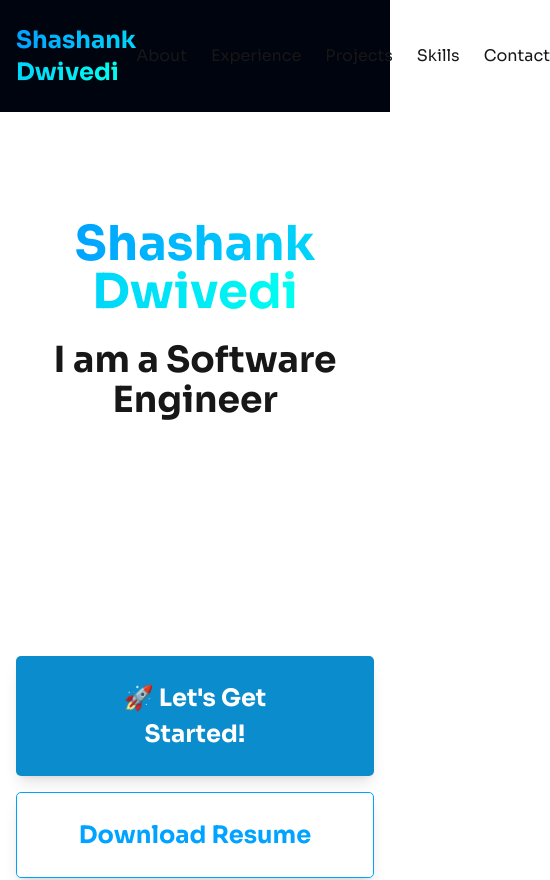
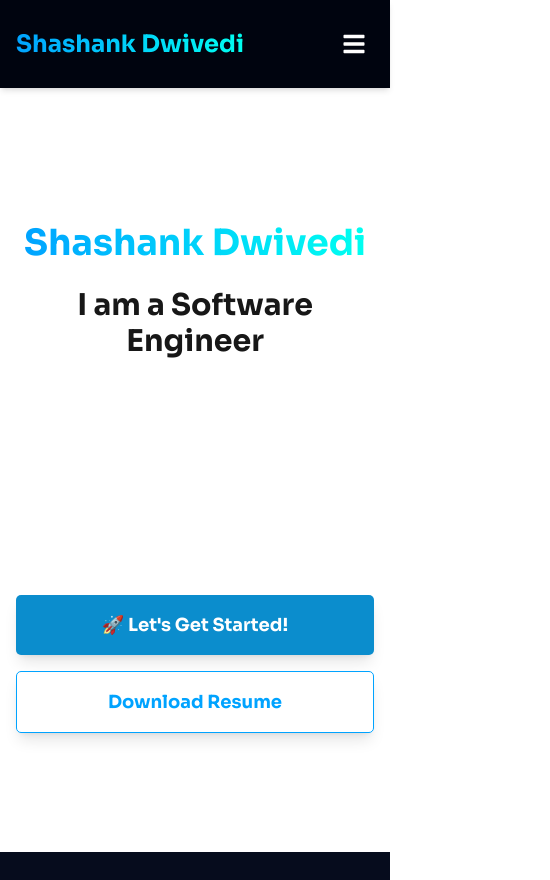
Before and after one commit to Shanky-21/portfolio_, a Next.js app: page / in a window 390 px wide. Shown: the top 880 px of the page, 550 px wide, since content can reach past the window. Built offline with nearby package versions, Linux system fonts and the light colour scheme.

Commit message:
responsive design

```diff
--- a/src/components/About.tsx
+++ b/src/components/About.tsx
@@ -30,7 +30,7 @@ const About = () => {
             download
             target="_blank"
             rel="noopener noreferrer"
-            className="bg-[#0B8DCD] hover:bg-opacity-80 text-white font-sora font-bold py-6 px-[72px] rounded-[5px] text-[24px] shadow-lg transition-all duration-300 ease-in-out transform hover:scale-105 inline-block mt-6 lg:mt-0"
+            className="bg-[#0B8DCD] hover:bg-opacity-80 text-white font-sora font-bold py-4 px-8 sm:py-5 sm:px-12 md:py-6 md:px-[72px] rounded-[5px] text-lg sm:text-xl md:text-[24px] shadow-lg transition-all duration-300 ease-in-out transform hover:scale-105 inline-block mt-6 lg:mt-0"
           >
             😉 Download My Resume
           </Link>
--- a/src/components/Experience.tsx
+++ b/src/components/Experience.tsx
@@ -147,7 +147,7 @@ const Experience = () => {
               className="mb-10 p-6 md:p-8 bg-[#00040F] rounded-lg shadow-xl border border-gray-700 hover:border-[#00A3FF] transition-colors duration-300 relative"
             >
               <div className="absolute top-0 left-0 w-1 h-full bg-gradient-to-b from-[#00A3FF] to-[#00FFF0] rounded-l-lg"></div>
-              <div className="ml-4">
+              <div className="ml-3 sm:ml-4">
                 <h3 className="text-2xl md:text-3xl font-semibold text-white mb-1">
                   {item.role}
                   {item.isInternship && <span className="text-lg text-gray-400"> (Intern)</span>}
--- a/src/components/Header.tsx
+++ b/src/components/Header.tsx
@@ -1,22 +1,75 @@
+"use client";
+
 import Link from 'next/link';
+import { useState } from 'react';
+import { FaBars, FaTimes } from 'react-icons/fa';
+
+const navLinks = [
+  { href: "#about", label: "About" },
+  { href: "#experience", label: "Experience" },
+  { href: "#projects", label: "Projects" },
+  { href: "#skills", label: "Skills" },
+  { href: "#contact", label: "Contact" },
+];
 
 const Header = () => {
+  const [isMobileMenuOpen, setIsMobileMenuOpen] = useState(false);
+
+  const toggleMobileMenu = () => {
+    setIsMobileMenuOpen(!isMobileMenuOpen);
+  };
+
+  const closeMobileMenu = () => {
+    setIsMobileMenuOpen(false);
+  };
+
   return (
-    <header className="py-6 px-4 md:px-8 sticky top-0 z-50 bg-[#00040F] bg-opacity-80 backdrop-blur-md">
+    <header className="py-6 px-4 md:px-8 sticky top-0 z-50 bg-[#00040F] bg-opacity-80 backdrop-blur-md shadow-md">
       <nav className="container mx-auto flex justify-between items-center">
-        <Link href="/" className="text-2xl font-bold ">
+        <Link href="/" className="text-2xl font-bold" onClick={closeMobileMenu}>
           <span className="bg-clip-text text-transparent bg-gradient-to-r from-[#00A3FF] to-[#00FFF0]">
             Shashank Dwivedi
           </span>
         </Link>
-        <div className="space-x-6">
-          <Link href="#about" className="hover:text-[#00A3FF] transition-colors">About</Link>
-          <Link href="#experience" className="hover:text-[#00A3FF] transition-colors">Experience</Link>
-          <Link href="#projects" className="hover:text-[#00A3FF] transition-colors">Projects</Link>
-          <Link href="#skills" className="hover:text-[#00A3FF] transition-colors">Skills</Link>
-          <Link href="#contact" className="hover:text-[#00A3FF] transition-colors">Contact</Link>
+
+        {/* Desktop Navigation */}
+        <div className="hidden md:flex space-x-6">
+          {navLinks.map((link) => (
+            <Link key={link.href} href={link.href} className="hover:text-[#00A3FF] transition-colors">
+              {link.label}
+            </Link>
+          ))}
+        </div>
+
+        {/* Mobile Menu Button */}
+        <div className="md:hidden">
+          <button
+            onClick={toggleMobileMenu}
+            aria-label="Toggle mobile menu"
+            className="text-white focus:outline-none focus:ring-2 focus:ring-inset focus:ring-[#00A3FF] p-2 rounded-md"
+          >
+            {isMobileMenuOpen ? <FaTimes size={24} /> : <FaBars size={24} />}
+          </button>
         </div>
       </nav>
+
+      {/* Mobile Navigation Menu */}
+      {isMobileMenuOpen && (
+        <div className="md:hidden absolute top-full left-0 right-0 bg-[#00040F] bg-opacity-95 backdrop-blur-md shadow-lg py-4 z-40">
+          <div className="container mx-auto flex flex-col items-center space-y-4 px-4">
+            {navLinks.map((link) => (
+              <Link
+                key={link.href}
+                href={link.href}
+                className="hover:text-[#00A3FF] transition-colors py-2 text-lg w-full text-center"
+                onClick={closeMobileMenu}
+              >
+                {link.label}
+              </Link>
+            ))}
+          </div>
+        </div>
+      )}
     </header>
   );
 };
--- a/src/components/Hero.tsx
+++ b/src/components/Hero.tsx
@@ -4,15 +4,15 @@ const Hero = () => {
   return (
     <section id="hero" className="container mx-auto min-h-[calc(100vh-80px)] flex flex-col items-center justify-center text-center py-12 px-4 md:px-8">
       <div className="space-y-6 mb-10 md:mb-0 max-w-3xl">
-        <h2 className="text-3xl md:text-[32px] font-bold text-white/80 tracking-[.09em] uppercase font-poppins">
+        <h2 className="text-2xl md:text-[32px] font-bold text-white/80 tracking-[.09em] uppercase font-poppins">
           Hi, my name is
         </h2>
-        <h1 className="text-5xl md:text-[72px] font-bold font-sora">
+        <h1 className="text-4xl sm:text-5xl md:text-[72px] font-bold font-sora">
           <span className="bg-clip-text text-transparent bg-gradient-to-r from-[#00A3FF] to-[#00FFF0]">
             Shashank Dwivedi
           </span>
         </h1>
-        <h2 className="text-4xl md:text-[72px] font-bold font-sora">
+        <h2 className="text-3xl sm:text-4xl md:text-[72px] font-bold font-sora">
           I am a Software Engineer
         </h2>
         <p className="text-xl md:text-[28px] text-white font-sora max-w-xl mx-auto">
@@ -21,7 +21,7 @@ const Hero = () => {
         <div className="flex flex-col sm:flex-row space-y-4 sm:space-y-0 sm:space-x-4 justify-center pt-5">
           <Link
             href="#contact"
-            className="bg-[#0B8DCD] hover:bg-opacity-80 text-white font-sora font-bold py-6 px-[72px] rounded-[5px] text-[24px] shadow-lg transition-all duration-300 ease-in-out transform hover:scale-105"
+            className="bg-[#0B8DCD] hover:bg-opacity-80 text-white font-sora font-bold py-4 px-8 sm:py-5 sm:px-12 md:py-6 md:px-[72px] rounded-[5px] text-lg sm:text-xl md:text-[24px] shadow-lg transition-all duration-300 ease-in-out transform hover:scale-105"
           >
             🚀 Let&apos;s Get Started!
           </Link>
@@ -30,7 +30,7 @@ const Hero = () => {
             download
             target="_blank"
             rel="noopener noreferrer"
-            className="border border-[#00A3FF] hover:bg-[#00A3FF] hover:text-[#00040F] text-[#00A3FF] font-sora font-bold py-6 px-10 rounded-[5px] text-[24px] shadow-lg transition-all duration-300 ease-in-out transform hover:scale-105"
+            className="border border-[#00A3FF] hover:bg-[#00A3FF] hover:text-[#00040F] text-[#00A3FF] font-sora font-bold py-4 px-8 sm:py-5 sm:px-10 md:py-6 md:px-10 rounded-[5px] text-lg sm:text-xl md:text-[24px] shadow-lg transition-all duration-300 ease-in-out transform hover:scale-105"
           >
             Download Resume
           </a>
--- a/src/components/Projects.tsx
+++ b/src/components/Projects.tsx
@@ -79,7 +79,7 @@ const Projects = () => {
                 />
               </div>
               <div className="md:w-2/3 p-6 md:p-8 flex flex-col">
-                <h3 className="text-3xl font-semibold text-white mb-2">{project.name}</h3>
+                <h3 className="text-2xl md:text-3xl font-semibold text-white mb-2">{project.name}</h3>
                 <p className="text-gray-400 text-sm mb-3">{project.period}</p>
                 <p className="text-gray-300 mb-4 text-base leading-relaxed flex-grow">{project.description}</p>
 
```
